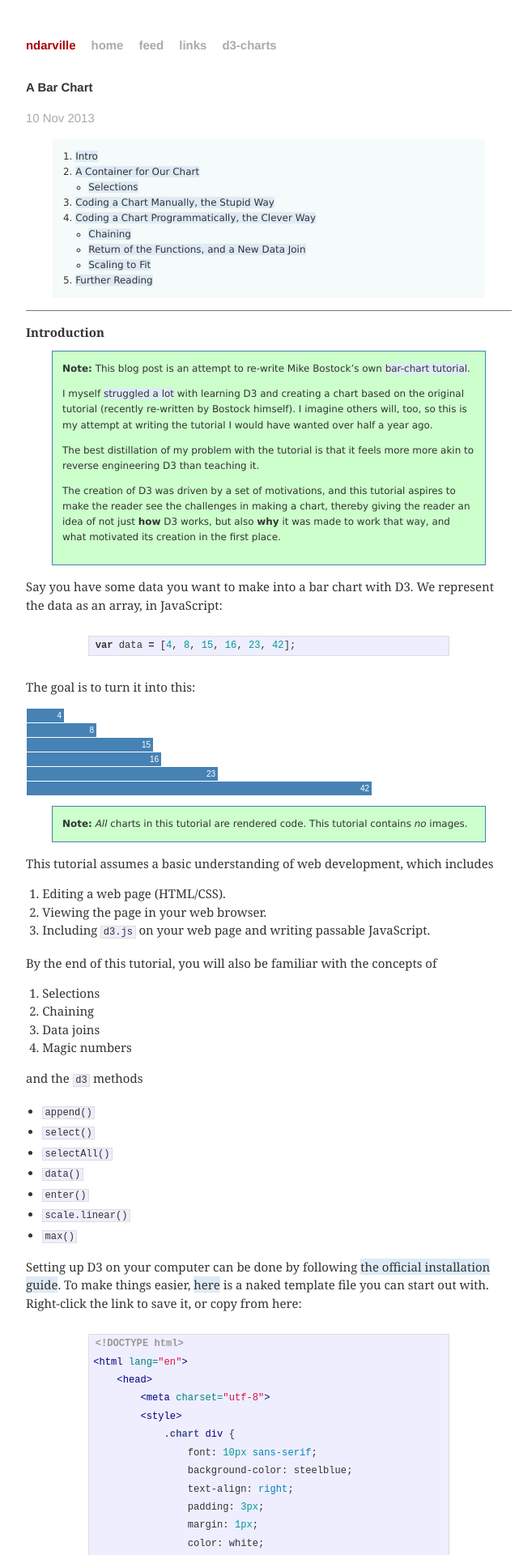
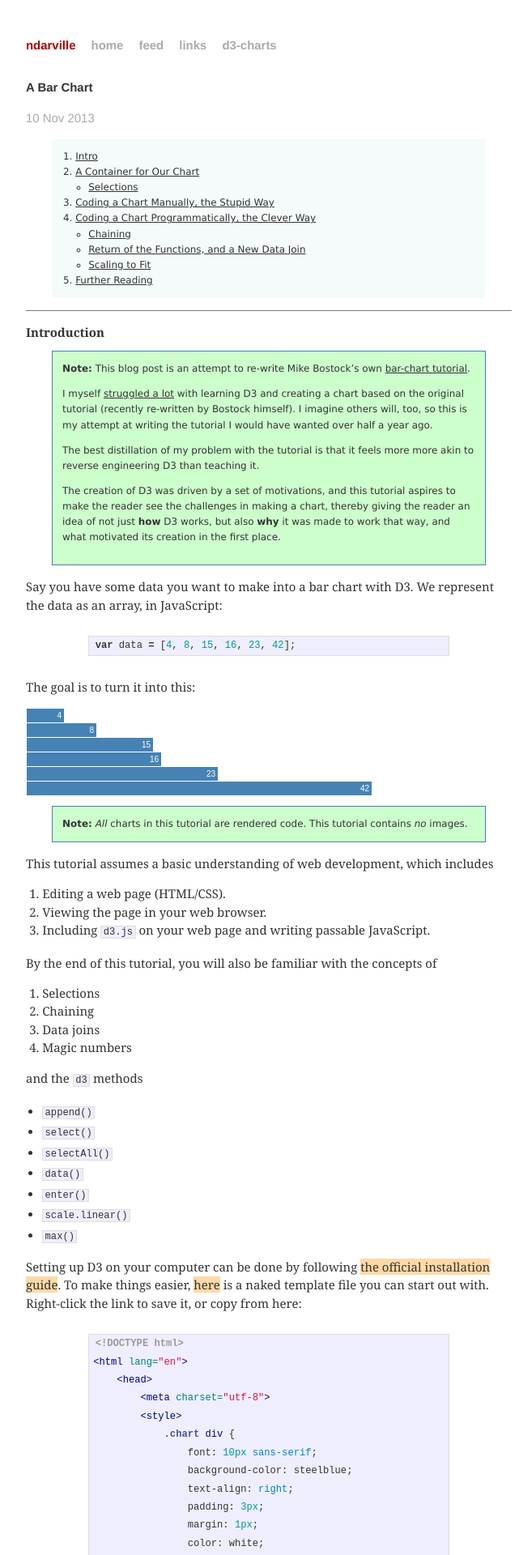
Before and after one commit to ndarville/ndarville.github.io, a Jekyll site: the page built from _posts/2013-11-10-a-bar-chart.markdown, in a window 1280 px wide. Shown: the top 1920 px of the page at 81% size, without its empty margins (308-949 px from the left). Built offline with Jekyll 4.4.1, drawn with Linux system fonts in a browser that asks for light colours; Markdown is read by kramdown in place of the engine named in the settings.

Commit message:
Improved the background colour

```diff
--- a/css/custom.css
+++ b/css/custom.css
@@ -15,8 +15,14 @@ a, a:visited { color: #00A; }
 
 .post a {
     color: #333;
-    background-color: #DEEBF7;
+    background-color: #fed9a6;
     text-decoration: none;
+}
+
+#toc a, .box a {
+    color: #333;
+    background: none;
+    text-decoration: underline;
 }
 
 h3, h4, h5 {
```
Also changed, not shown: css/style.min.css.
